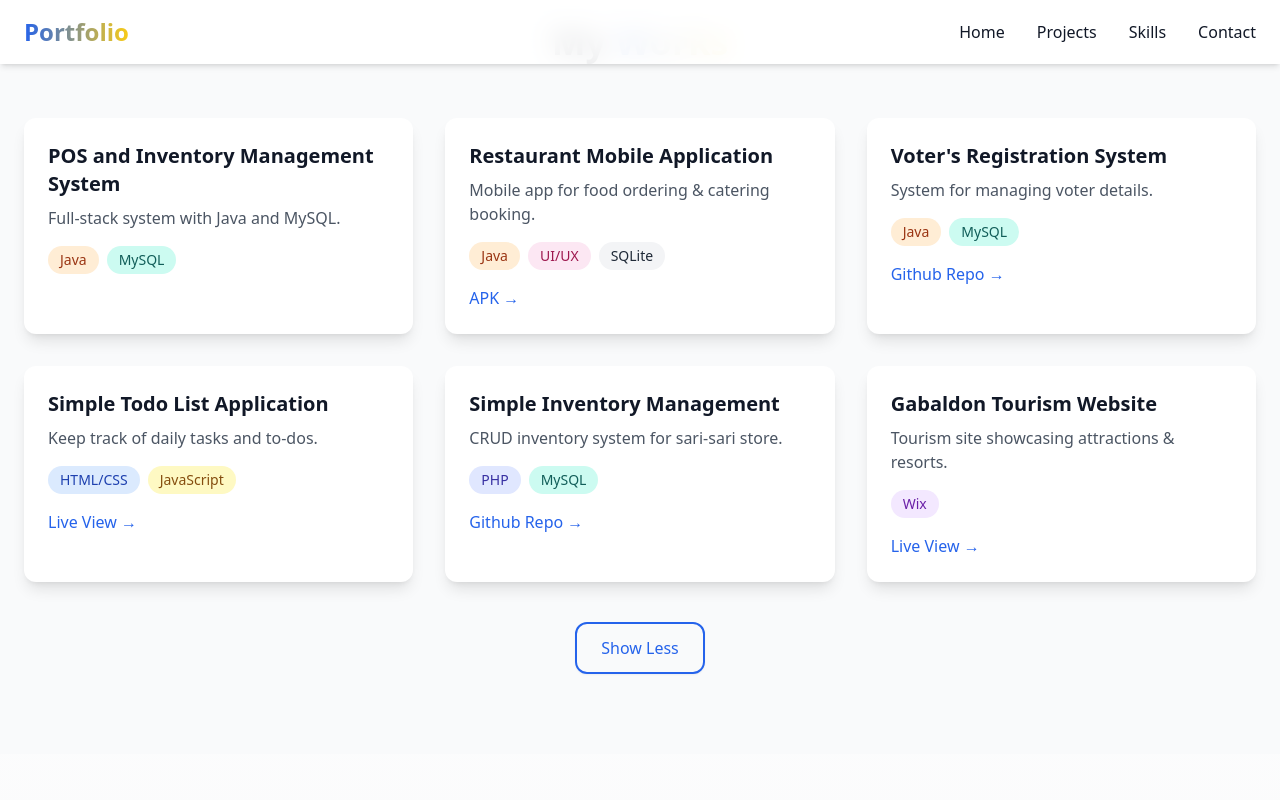
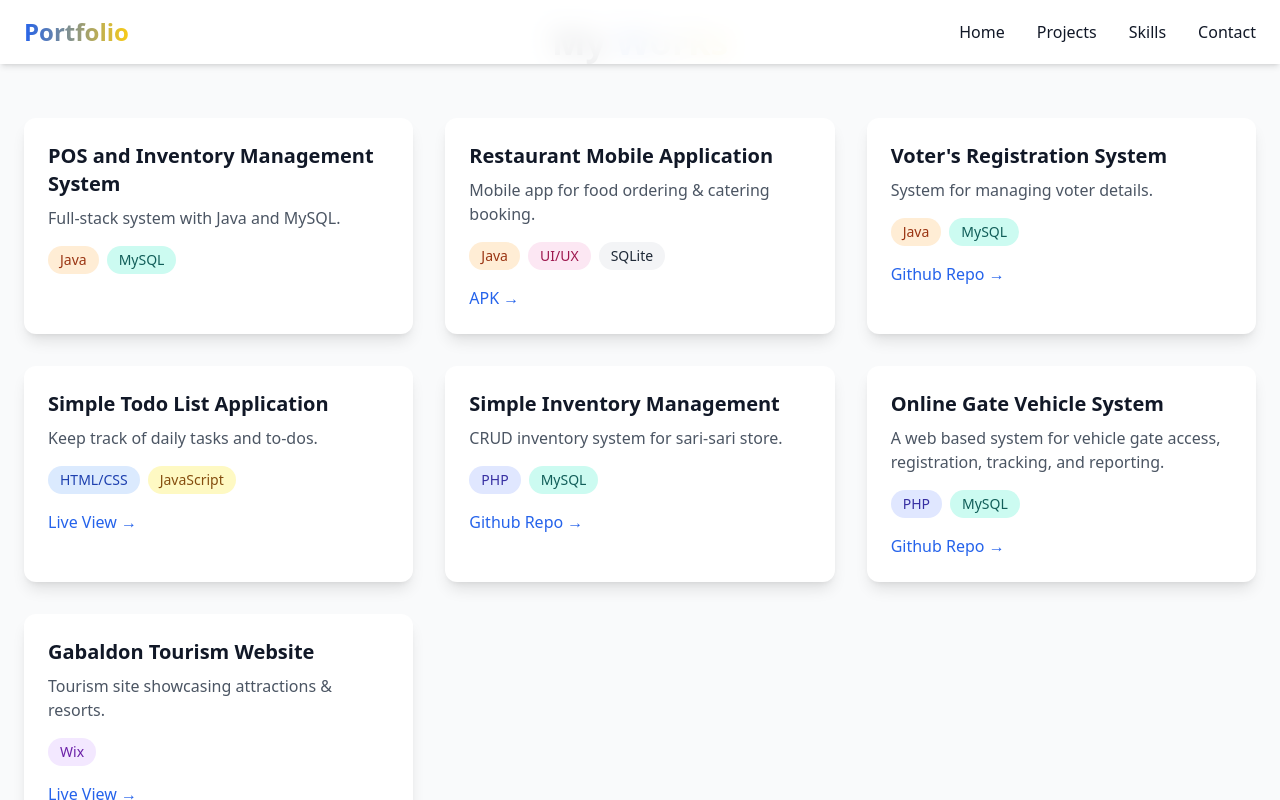
Before and after one commit to Josaminep/updated_portfolio, a plain HTML site: page index.html in a window 1280 px wide. Both pictures are taken after a click on the button "View All Projects". Shown: the part 858-1658 px from the top of the page. Drawn offline with nearby package versions, Linux system fonts and the light colour scheme.

Commit message:
Update index.html

```diff
--- a/index.html
+++ b/index.html
@@ -120,6 +120,16 @@
         </div>
 
         <div class="bg-white rounded-xl shadow-lg hover:shadow-2xl transition p-6">
+          <h3 class="text-xl font-semibold mb-2">Online Gate Vehicle System</h3>
+          <p class="text-gray-600 mb-4">A web based system for vehicle gate access, registration, tracking, and reporting.</p>
+          <div class="flex flex-wrap gap-2 mb-4">
+            <span class="px-3 py-1 text-sm rounded-full bg-indigo-100 text-indigo-800">PHP</span>
+            <span class="px-3 py-1 text-sm rounded-full bg-teal-100 text-teal-800">MySQL</span>
+          </div>
+          <a href="https://github.com/Josaminep/online-vehicle-gate" target="_blank" class="text-blue-600 font-medium hover:text-blue-800">Github Repo →</a>
+        </div>
+
+        <div class="bg-white rounded-xl shadow-lg hover:shadow-2xl transition p-6">
           <h3 class="text-xl font-semibold mb-2">Gabaldon Tourism Website</h3>
           <p class="text-gray-600 mb-4">Tourism site showcasing attractions & resorts.</p>
           <div class="flex flex-wrap gap-2 mb-4">
```
